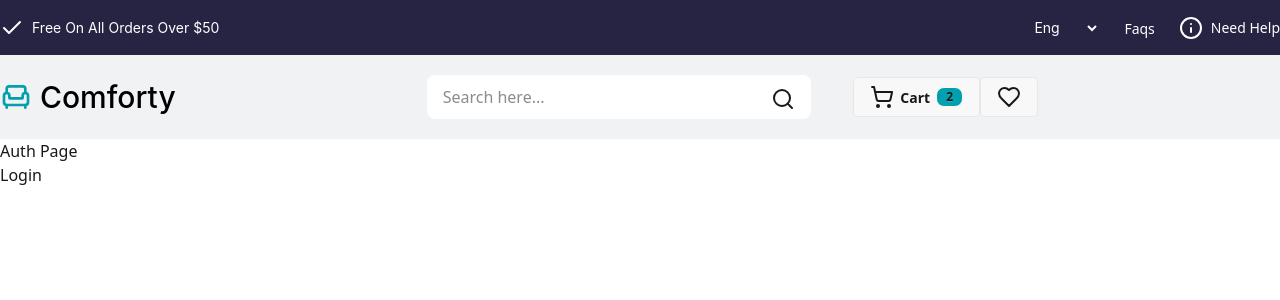
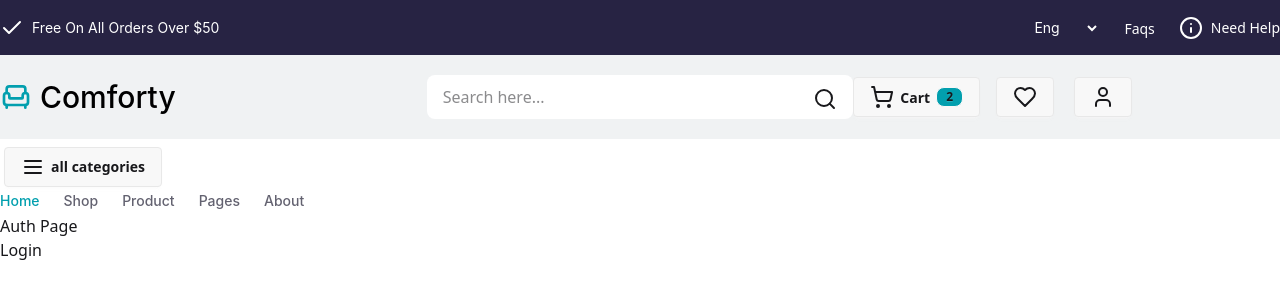
Before and after one commit to bdancost/ecommerce_app, a React (Vite) app: page /auth/login in a window 1280 px wide. Shown: the top 300 px of the page. Built offline with nearby package versions, Linux system fonts and the light colour scheme.

Commit message:
Ajustes na página Navbar

```diff
--- a/src/Components/Navbar/Navbar.jsx
+++ b/src/Components/Navbar/Navbar.jsx
@@ -5,8 +5,11 @@ import {
   Search,
   ShoppingCart,
   Heart,
+  User,
+  Menu,
 } from "lucide-react";
 import { Link } from "react-router";
+import { NavLink } from "react-router";
 
 const Navbar = () => {
   return (
@@ -55,11 +58,11 @@ const Navbar = () => {
           </div>
 
           <div className="search_box">
-            <form action="#" className="max-w-96 h-[44px] relative">
+            <form action="#" className="max-w-[443px] h-[44px] relative">
               <input
                 type="text"
                 placeholder="Search here..."
-                className="w-full h-full  bg-white rounded-lg pl-4"
+                className="max-w-[443px] w-full h-full  bg-white rounded-lg pl-4"
               />
 
               <button
@@ -73,7 +76,7 @@ const Navbar = () => {
           </div>
 
           {/* navbar middle right */}
-          <div className="navbar_middle_right">
+          <div className="navbar_middle_right flex items-center gap-4">
             <button className="btn capitalize">
               <ShoppingCart /> cart{" "}
               <div className="badge badge-sm bg-[#029fae]">2</div>
@@ -81,6 +84,72 @@ const Navbar = () => {
             <button className="btn capitalize">
               <Heart />
             </button>
+
+            <div className="dropdown">
+              <div tabIndex={0} role="button" className="btn m-1">
+                <User />
+              </div>
+              <ul
+                tabIndex={0}
+                className="dropdown-content menu bg-base-100 rounded-box z-1 w-52 p-2 shadow-sm"
+              >
+                <li>
+                  <a>
+                    <Link>Account</Link>
+                  </a>
+                </li>
+                <li>
+                  <a>
+                    <Link>Logout</Link>
+                  </a>
+                </li>
+              </ul>
+            </div>
+          </div>
+        </div>
+      </div>
+
+      {/* navbar bottom */}
+      <div className="navbar_bottom flex items-center justify-center w-full h-[75px] bg-white">
+        <div className="lg:container flex items-center justify-between">
+          <div className="navbar_bottom_right">
+            <div className="dropdown dropdown-start">
+              <div tabIndex={0} role="button" className="btn m-1">
+                <Menu /> all categories
+              </div>
+              <ul
+                tabIndex={0}
+                className="dropdown-content menu p-2 shadow-sm bg-base-100 rounded-box z-1 w-52"
+              >
+                <li>
+                  <a>Item 1</a>
+                </li>
+                <li>
+                  <a>Item 2</a>
+                </li>
+              </ul>
+            </div>
+
+            <nav className="flex items-center gap-6">
+              <NavLink
+                to="/"
+                className="text-sm text-[#029fae] font-inter font-medium capitalize"
+              >
+                Home
+              </NavLink>
+              <NavLink className="text-sm text-[#636270] font-inter font-medium capitalize">
+                shop
+              </NavLink>
+              <NavLink className="text-sm text-[#636270] font-inter font-medium capitalize">
+                product
+              </NavLink>
+              <NavLink className="text-sm text-[#636270] font-inter font-medium capitalize">
+                pages
+              </NavLink>
+              <NavLink className="text-sm text-[#636270] font-inter font-medium capitalize">
+                about
+              </NavLink>
+            </nav>
           </div>
         </div>
       </div>
```
